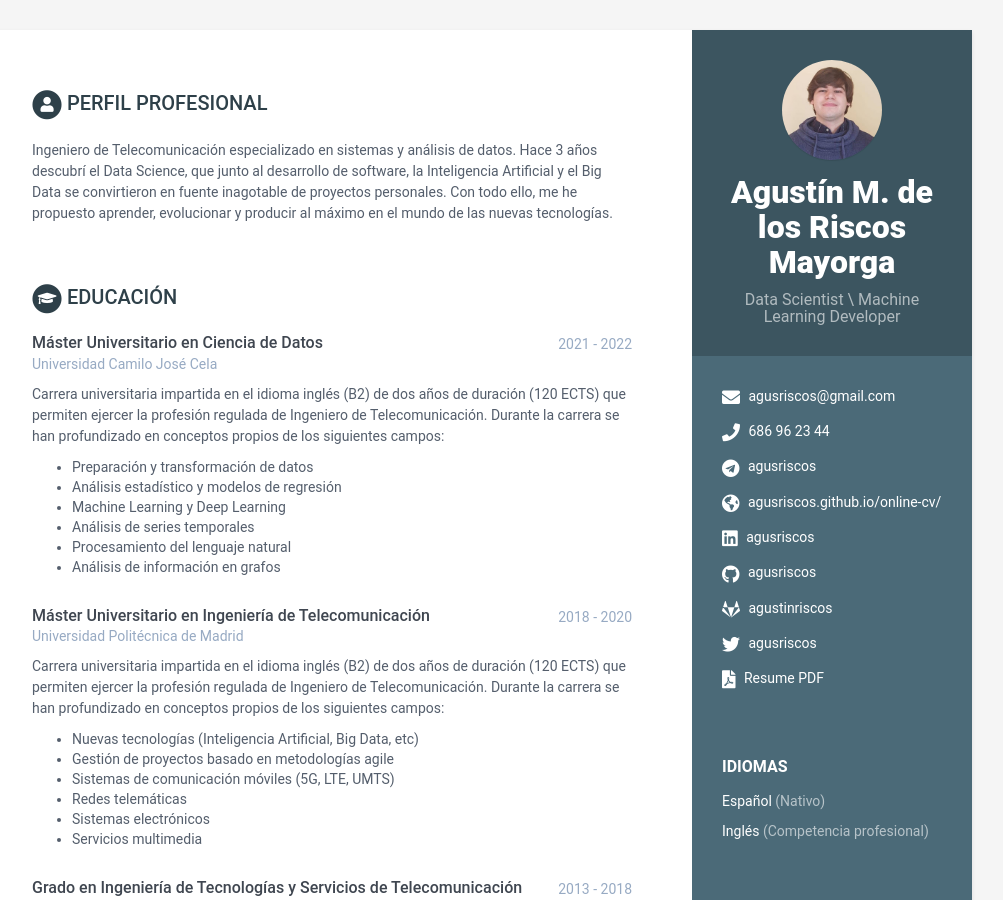
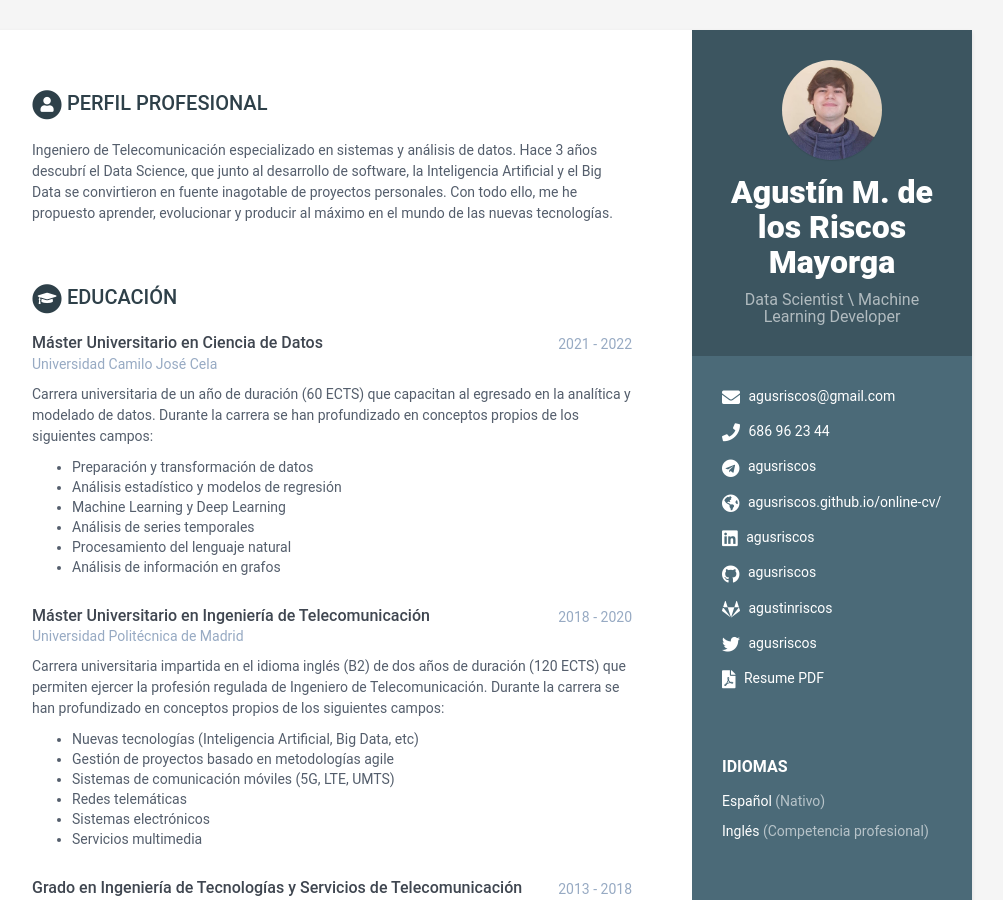
Before and after one commit to agusriscos/online-cv, a Jekyll site: the page built from index.html, in a window 1280 px wide and 900 px high. Shown: the whole window, without its empty margins (168-1171 px from the left). Built offline with Jekyll 4.4.1, drawn with Linux system fonts in a browser that asks for light colours.

Commit message:
Update date

```diff
--- a/_data/data.yml
+++ b/_data/data.yml
@@ -58,8 +58,7 @@ education:
       university: Universidad Camilo José Cela
       time: 2021 - 2022
       details: |
-        Carrera universitaria impartida en el idioma inglés (B2) de dos años de duración (120 ECTS)
-        que permiten ejercer la profesión regulada de Ingeniero de Telecomunicación.
+        Carrera universitaria de un año de duración (60 ECTS) que capacitan al egresado en la analítica y modelado de datos.
         Durante la carrera se han profundizado en conceptos propios de los siguientes campos:
           - Preparación y transformación de datos
           - Análisis estadístico y modelos de regresión
```
